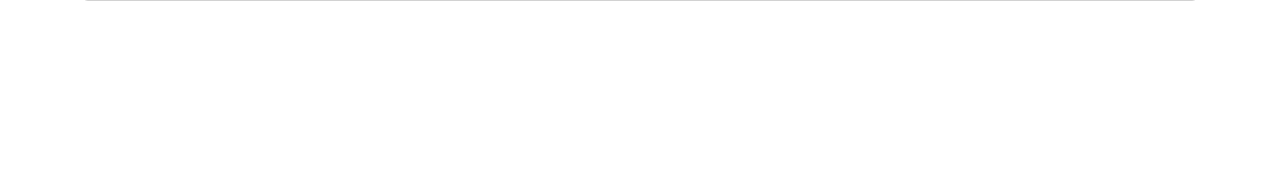
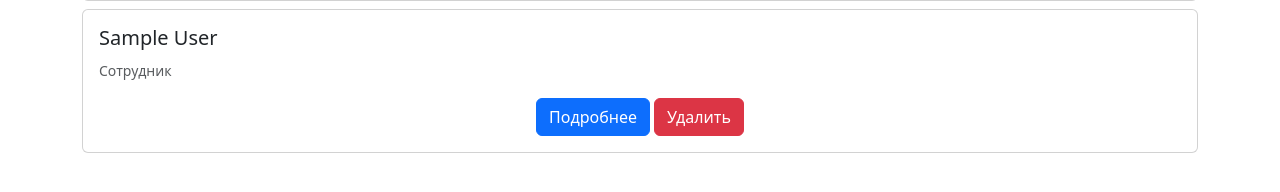
Before and after one commit to bissaliev/BusinessManagerDjango, a Django app: page /teams/1/ in a window 1280 px wide. Shown: the part 247-439 px from the top of the page. Run offline with Django 5.2, Linux system fonts and the light colour scheme; tables that the repository leaves empty hold one stand-in row (values such as "Sample post"); some libraries are stand-ins or nearby versions.

Commit message:
Изменил перебор работников по пагинатору

```diff
--- a/business_manager/templates/teams/team_detail.html
+++ b/business_manager/templates/teams/team_detail.html
@@ -15,13 +15,13 @@
     </div>
 </div>
 <div class="card-group mt-2">
-    {% for emp in employees %}
+    {% for emp in obj_list %}
     <div class="card">
         <div class="card-body">
             <h5 class="card-title">{{ emp.full_name }}</h5>
             <p class="card-text"><small class="text-body-secondary">{{ emp.get_role_display }}</small></p>
             <div class="d-flex justify-content-center">
-                <a class="btn btn-primary" href="{% url 'teams:team_edit' team.pk %}">Редактировать</a>
+                <a class="btn btn-primary" href="{% url 'users:profile' emp.user.pk %}">Подробнее</a>
                 <form action="{% url 'teams:delete_user' team.pk emp.pk %}" method="post">
                     {% csrf_token %}
                     <button class="btn btn-danger ms-1" type="submit">Удалить</button>
```
